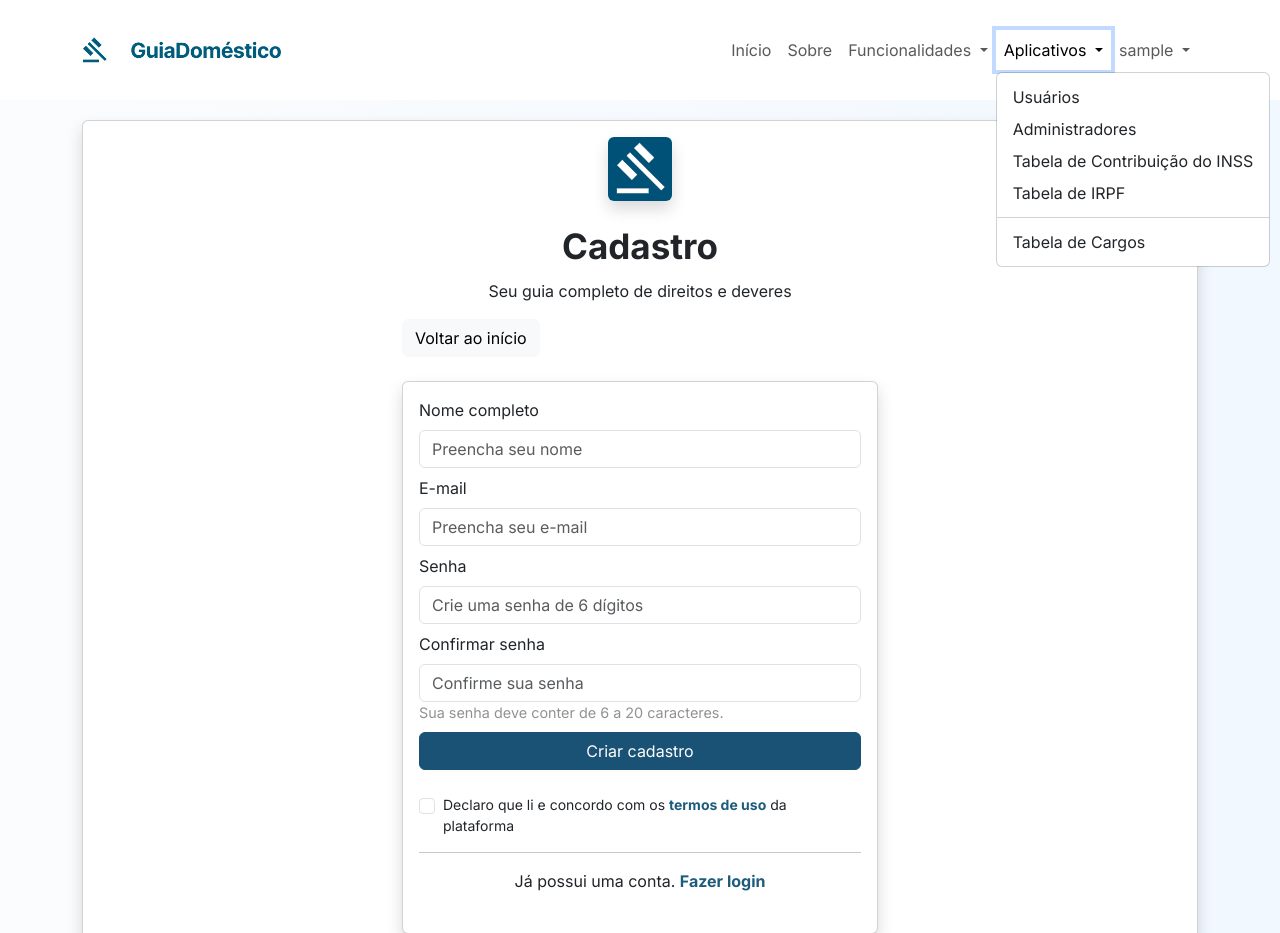
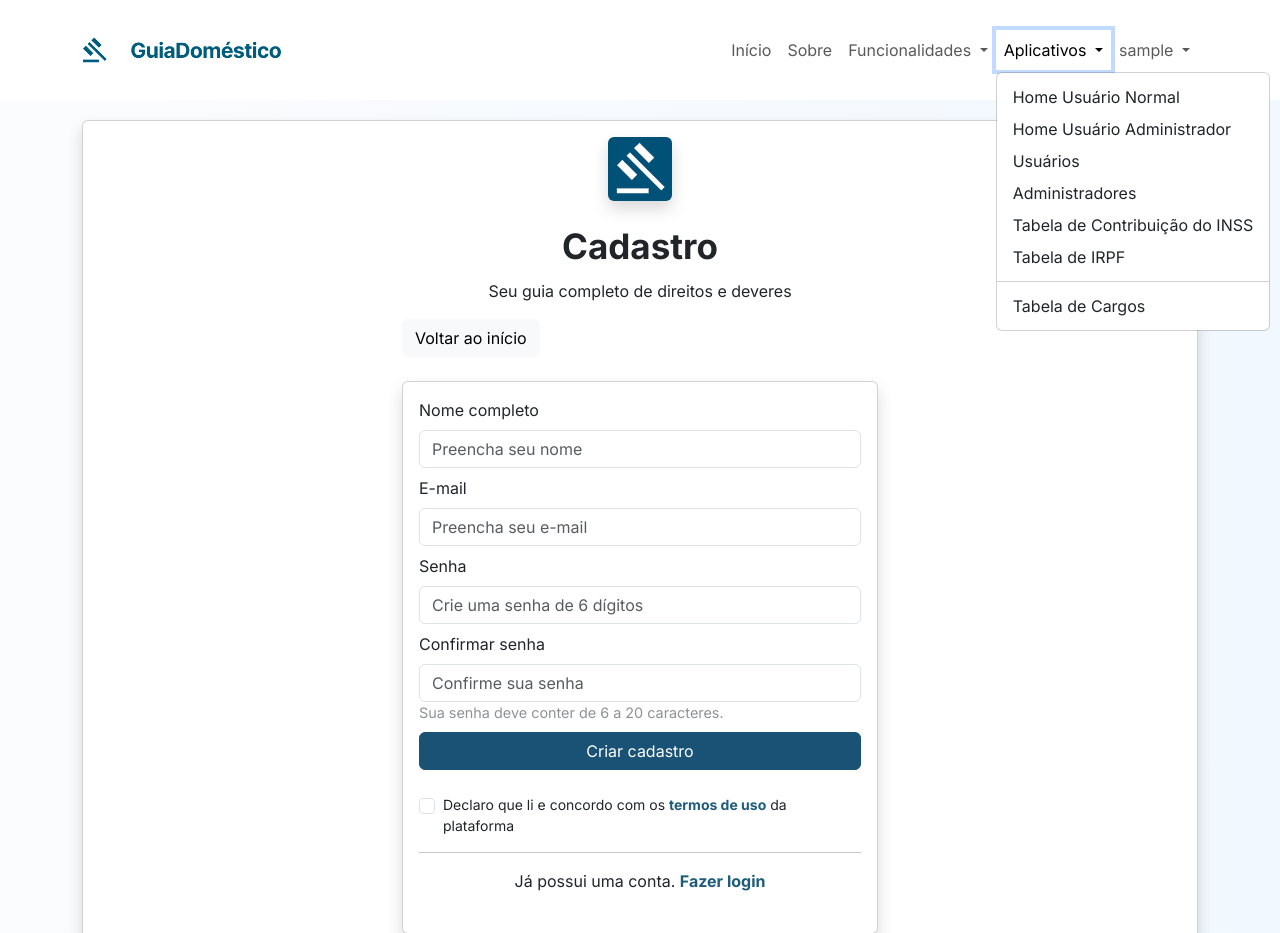
Before and after one commit to abessaoliveira87-cyber/guia-domestico, a PHP site: page /publico/usuario/usuario_cadastro.php in a window 1280 px wide, after a click on "Aplicativos". Shown: the top 933 px of the page. Run offline with PHP 8.4, Linux system fonts and the light colour scheme; the visitor is signed in with stand-in values (Sample User, id 1); some libraries are stand-ins or nearby versions.

Commit message:
Atualização

```diff
--- a/www/include/php/menu.php
+++ b/www/include/php/menu.php
@@ -35,13 +35,16 @@ $diretorio = "/publico";
 if (isset($_SESSION["CHAVE_USUARIO"])) {
 	if ($_SESSION["TIPO_USUARIO"] == "ADMINISTRADOR") {
 		$diretorio = "/sistema";
+    $home = "/sistema/index.php";
 	}
+  if ($_SESSION["TIPO_USUARIO"] == "USUARIO") {
+    $home = "/publico/usuario/index.php";
+  }
+
 }
 if (isset($_SESSION["CHAVE_USUARIO"])) {
 	if ($_SESSION["CHAVE_USUARIO"] != "") {
 		if ($_SESSION["TIPO_USUARIO"] == "ADMINISTRADOR") {
-      $home = "/sistema/index.php";
-      $home = "/publico/usuario/index.php";
 			$html_btn_entrar .= '          <li class="nav-item dropdown" data-bs-theme="light">' . "\n";
 			$html_btn_entrar .= '            <a class="nav-link dropdown-toggle" href="#" role="button" data-bs-toggle="dropdown" aria-expanded="false">' . "\n";
 			$html_btn_entrar .= '              ' . $_SESSION["NOME_USUARIO"] . "\n";
@@ -66,6 +69,12 @@ if (isset($_SESSION["CHAVE_USUARIO"])) {
           <li class="nav-item dropdown">
             <a class="nav-link dropdown-toggle" href="#" role="button" data-bs-toggle="dropdown" aria-expanded="false"> Aplicativos </a>
     			  <ul class="dropdown-menu" data-bs-theme="light">
+              <li>
+                <a class="dropdown-item" href="/publico/usuario/index.php">Home Usuário Normal</a>
+              </li>
+              <li>
+                <a class="dropdown-item" href="/sistema/index.php">Home Usuário Administrador</a>
+              </li>
               <li>
                 <a class="dropdown-item" href="/sistema/usuario/usuario.php">Usuários</a>
               </li>
@@ -97,7 +106,7 @@ if (isset($_SESSION["CHAVE_USUARIO"])) {
 			$html_auxiliares .= '     </li>' . "\n";
 	  }
 	  if ($_SESSION["TIPO_USUARIO"] == "USUARIO") {
-      $home = "/usuario/usuario_config.php";
+      $home = "/publico/usuario/index.php";
       $html_btn_entrar .= '          <li class="nav-item">' . "\n";
       $html_btn_entrar .= '            <a class="nav-link" href="/publico/usuario/index.php">Diagnóstico</a>' . "\n";
       $html_btn_entrar .= '          </li>' . "\n";
@@ -135,7 +144,7 @@ if (isset($_SESSION["TIPO_USUARIO"])) {
 ?>
 <nav class="navbar navbar-expand-lg fixed-top justify-content-end navbar-personalizado" data-bs-theme="light" style="background-color:#FFF;">
   <div class="container">
-    <a class="navbar-brand" href="/"><img src="/design/guiadomestico.jpg" class="img-fluid" style="max-width:200px" /></a>
+    <a class="navbar-brand" href="<?php echo $home ?>"><img src="/design/guiadomestico.jpg" class="img-fluid" style="max-width:200px" /></a>
     <button class="navbar-toggler" type="button" data-bs-toggle="collapse" data-bs-target="#navbarSupportedContent" aria-controls="navbarSupportedContent" aria-expanded="false" aria-label="Toggle navigation">
     <span class="navbar-toggler-icon"></span>
     </button>
--- a/www/publico/usuario/usuario_cadastro.php
+++ b/www/publico/usuario/usuario_cadastro.php
@@ -94,7 +94,22 @@ if ($acao == "GRAVAR") {
 		$chave_usuario = $pdo->lastInsertId();
 		fecha_diario("tusuario", "chave_usuario", $chave_usuario, $abre_diario = array(), $campoexcluidos = array("dta_usuario"));
 		// EOF Inclusao do registro
-  	fecha_db();
+    $_SESSION["CHAVE_USUARIO"] = $chave_usuario;
+    $_SESSION["NOME_USUARIO"] = $nome_usuario;
+    $_SESSION["LOGIN_USUARIO"] = $email_usuario;
+    $_SESSION["TIPO_USUARIO"] = $tipo_usuario;
+    $_SESSION["CHAVE_USUARIOLOGIN"] = $chave_usuario;
+    $_SESSION["NOME_USUARIOLOGIN"] = $nome_usuario;
+    $_SESSION["LOGIN_USUARIOLOGIN"] = $email_usuario;
+    $_SESSION["SESSAO_INICIO"] = time(); // INICIO DA ATIVIDADE DA SESSAO
+    $_SESSION["SESSAO_EXPIRA"] = 28800; // SEGUNDOS SEM ATIVIDADE (8 HORAS)
+    if ($tipo_usuario == "ADMINISTRADOR") {
+      $home = "/sistema/index.php";
+    }
+    else {
+      $home = "/publico/usuario/index.php";
+    }
+    fecha_db();
 	  header("Location: " . $home);
 	  die();
 	}
--- a/www/publico/usuario/usuario_login.php
+++ b/www/publico/usuario/usuario_login.php
@@ -71,7 +71,6 @@ if ($_SERVER['REQUEST_METHOD'] == "POST") {
     $dti_usuario = "";
     $hrdia_usuario = "";
     $diasemana_usuario = "";
-
     abre_db();
     $strsql = "
 		select
```
